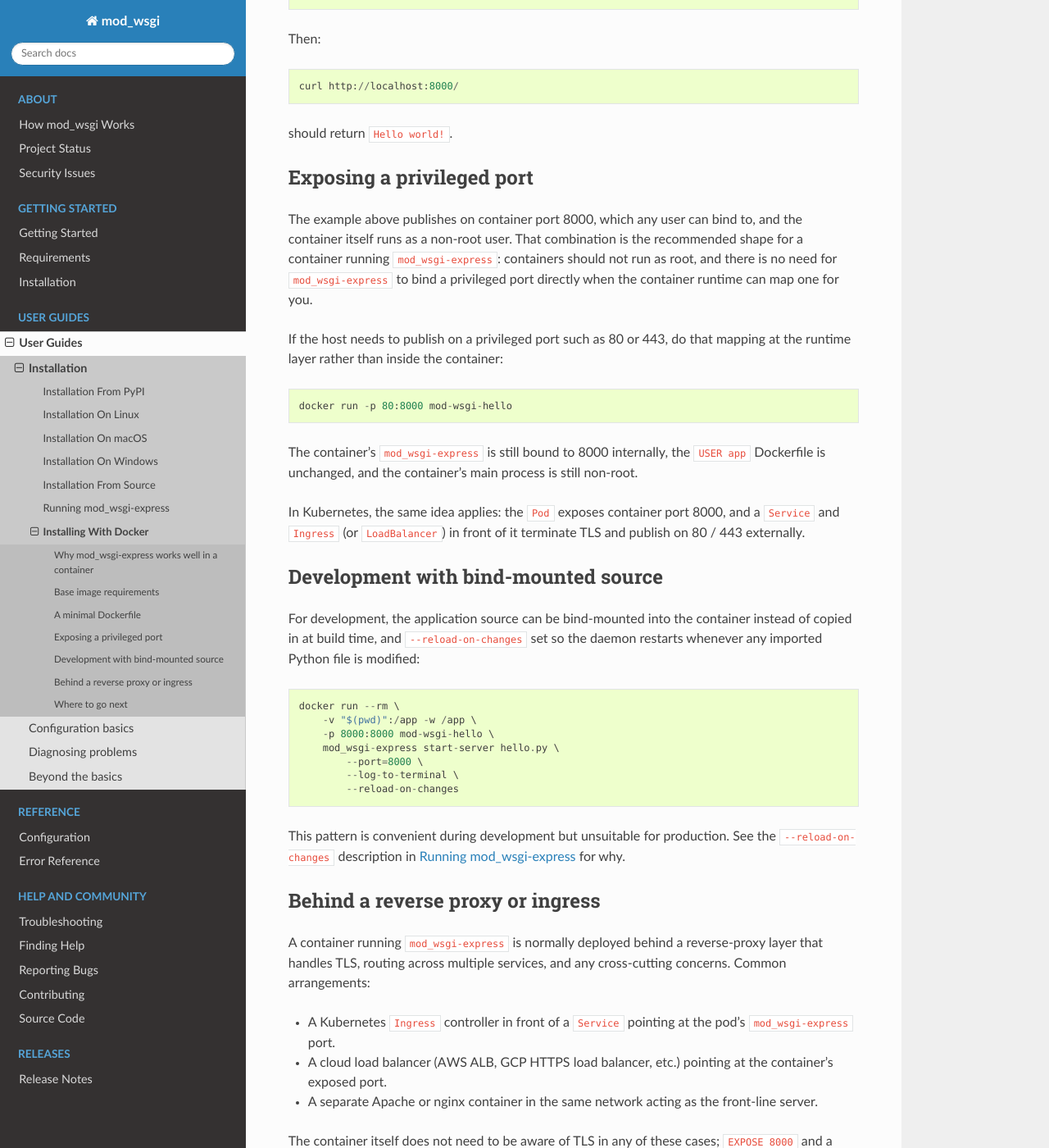
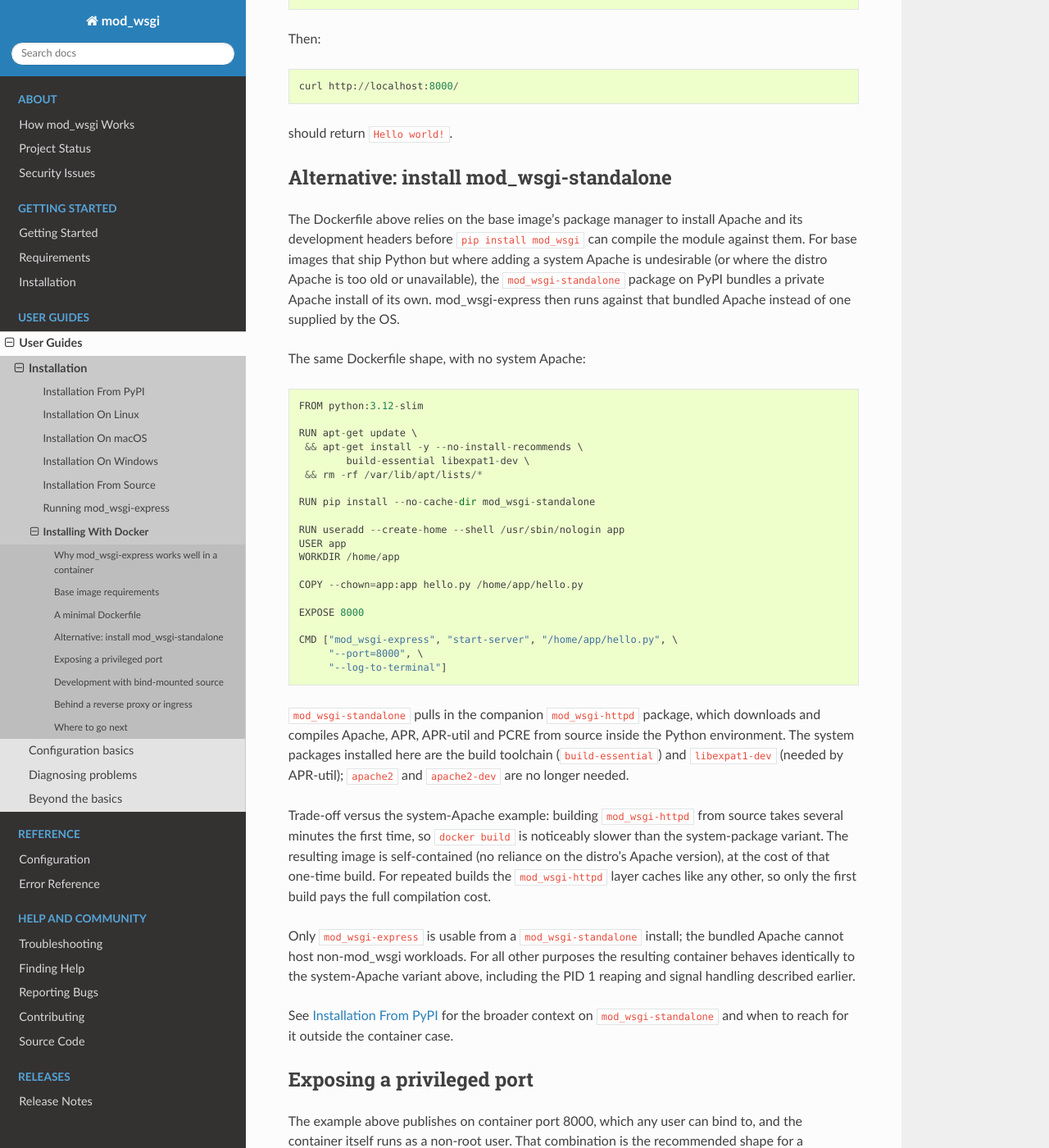
Before and after one commit to GrahamDumpleton/mod_wsgi, a Sphinx documentation site: the page built from docs/user-guides/installing-with-docker.rst, in a window 1280 px wide and 1400 px high, scrolled down 2427 px. Shown: the whole window at 82% size. Built offline with Sphinx 7.4.7 and the Read the Docs theme 3.1.0, drawn with Linux system fonts in a browser that asks for light colours.

Commit message:
Docs: Dockerfile example using mod_wsgi-standalone
The existing Dockerfile walkthrough assumes the base image's
package manager can supply Apache and its development headers.
For images where that is undesirable (managed bases that ship
Python but not Apache, distro Apache too old, no system package
manager wanted), mod_wsgi-standalone bundles a private Apache
via mod_wsgi-httpd and gives the same mod_wsgi-express end state
without an apt-installed httpd.

Adds a sibling Dockerfile section that drops apache2 + apache2-dev
in favour of build-essential + libexpat1-dev (the minimum to
build APR-util from source), and is upfront about the trade-off:
the first build pays a few minutes of compilation cost in exchange
for a self-contained image.

```diff
--- a/docs/user-guides/installing-with-docker.rst
+++ b/docs/user-guides/installing-with-docker.rst
@@ -132,6 +132,69 @@ Then::
 
 should return ``Hello world!``.
 
+Alternative: install mod_wsgi-standalone
+----------------------------------------
+
+The Dockerfile above relies on the base image's package manager
+to install Apache and its development headers before
+``pip install mod_wsgi`` can compile the module against them.
+For base images that ship Python but where adding a system
+Apache is undesirable (or where the distro Apache is too old or
+unavailable), the ``mod_wsgi-standalone`` package on PyPI
+bundles a private Apache install of its own. mod_wsgi-express
+then runs against that bundled Apache instead of one supplied by
+the OS.
+
+The same Dockerfile shape, with no system Apache::
+
+    FROM python:3.12-slim
+
+    RUN apt-get update \
+     && apt-get install -y --no-install-recommends \
+            build-essential libexpat1-dev \
+     && rm -rf /var/lib/apt/lists/*
+
+    RUN pip install --no-cache-dir mod_wsgi-standalone
+
+    RUN useradd --create-home --shell /usr/sbin/nologin app
+    USER app
+    WORKDIR /home/app
+
+    COPY --chown=app:app hello.py /home/app/hello.py
+
+    EXPOSE 8000
+
+    CMD ["mod_wsgi-express", "start-server", "/home/app/hello.py", \
+         "--port=8000", \
+         "--log-to-terminal"]
+
+``mod_wsgi-standalone`` pulls in the companion ``mod_wsgi-httpd``
+package, which downloads and compiles Apache, APR, APR-util and
+PCRE from source inside the Python environment. The system
+packages installed here are the build toolchain
+(``build-essential``) and ``libexpat1-dev`` (needed by APR-util);
+``apache2`` and ``apache2-dev`` are no longer needed.
+
+Trade-off versus the system-Apache example: building
+``mod_wsgi-httpd`` from source takes several minutes the first
+time, so ``docker build`` is noticeably slower than the
+system-package variant. The resulting image is self-contained
+(no reliance on the distro's Apache version), at the cost of
+that one-time build. For repeated builds the ``mod_wsgi-httpd``
+layer caches like any other, so only the first build pays the
+full compilation cost.
+
+Only ``mod_wsgi-express`` is usable from a
+``mod_wsgi-standalone`` install; the bundled Apache cannot host
+non-mod_wsgi workloads. For all other purposes the resulting
+container behaves identically to the system-Apache variant
+above, including the PID 1 reaping and signal handling described
+earlier.
+
+See :doc:`installation-from-pypi` for the broader context on
+``mod_wsgi-standalone`` and when to reach for it outside the
+container case.
+
 Exposing a privileged port
 --------------------------
 
```
